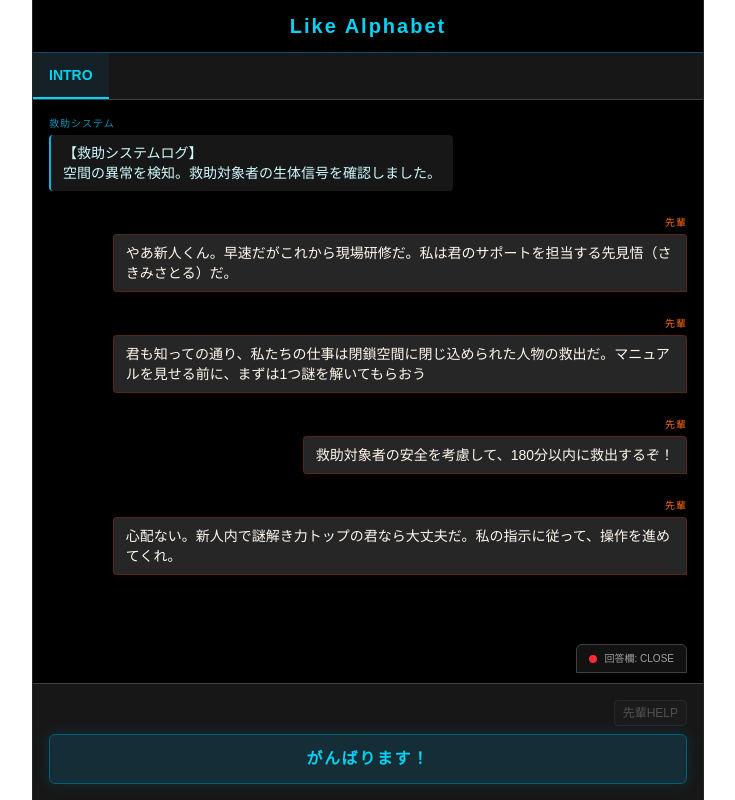
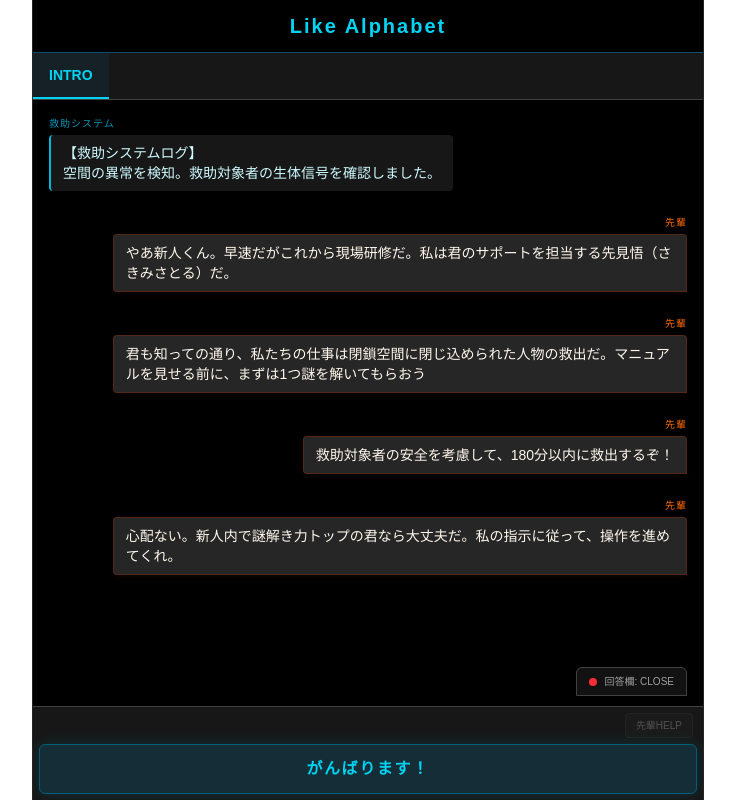
Before and after one commit to sasamiwin-riddle/rescue-force-riddle, a Next.js app: page / in a window 1280 px wide. Both pictures are taken after a click on the button "ゲームスタート". Shown: the whole page, without its empty margins (272-1007 px from the left). Built offline with nearby package versions, Linux system fonts and the light colour scheme.

Commit message:
style fix

```diff
--- a/app/HomeClient.tsx
+++ b/app/HomeClient.tsx
@@ -402,7 +402,7 @@ export default function Home() {
       <div className="flex-1 flex flex-col w-full min-h-0">
 
         {/* Riddle Image Section */}
-        {(activeTab === 'step0' || activeTab.endsWith('_1') || activeTab === 'last_2') && activeTab !== 'last_1' && (
+        {(activeTab === 'step0' || activeTab.endsWith('_1') || (activeTab === 'last_2' && !state.phase1Complete)) && activeTab !== 'last_1' && (
           <div className="p-4 bg-neutral-950 flex justify-center border-b border-neutral-800 shrink-0">
             <div className="w-full max-w-sm aspect-video bg-neutral-800 rounded flex items-center justify-center relative overflow-hidden">
               <ImageViewer step={activeTab} onImageClick={setExpandedImage} />
@@ -657,7 +657,7 @@ export default function Home() {
 
         {/* Input / Action Area */}
         {activeTab !== 'manual' && activeTab !== 'situation_review' && (
-          <div className={`bg-neutral-900 border-t border-neutral-700 p-4 shrink-0 transition-all duration-300 relative ${isInputCollapsed ? 'h-[60px]' : ''}`}>
+          <div className={`bg-neutral-900 border-t border-neutral-700 p-1.5 shrink-0 transition-all duration-300 relative ${isInputCollapsed ? 'h-[36px]' : ''}`}>
             {/* Collapse Toggle Button */}
             {!state.isCleared && (
               <button
@@ -671,11 +671,25 @@ export default function Home() {
 
             {!state.isCleared && !isInputCollapsed && (
               <>
-                <div className="flex justify-end items-end mb-2">
+                <div className="flex items-center gap-2 px-1 mb-1.5">
+                  {activeTab === 'last_2' && (
+                    <button
+                      onClick={() => {
+                        if (!unlockedTabs.includes('situation_review')) {
+                          setUnlockedTabs(prev => [...prev, 'situation_review']);
+                        }
+                        setActiveTab('situation_review');
+                      }}
+                      className="text-[10px] bg-cyan-900/40 border border-cyan-800 text-cyan-300 px-3 py-1 rounded-full hover:bg-cyan-800 transition-all flex items-center gap-1.5 font-sans"
+                    >
+                      <span className="w-1 h-1 bg-cyan-400 rounded-full animate-pulse"></span>
+                      状況整理
+                    </button>
+                  )}
                   <button
                     onClick={handleHelp}
                     disabled={!HINTS[activeTab] || HINTS[activeTab].length === 0 || (activeTab === 'last_2' && state.phase1Complete)}
-                    className="text-xs bg-neutral-800 border border-neutral-600 text-neutral-300 px-2 py-1 rounded hover:bg-neutral-700 disabled:opacity-30 disabled:cursor-not-allowed"
+                    className="text-[10px] bg-neutral-800 border border-neutral-700 text-neutral-300 px-2.5 py-1 rounded hover:bg-neutral-700 disabled:opacity-30 disabled:cursor-not-allowed transition-colors ml-auto"
                   >
                     先輩HELP
                   </button>
@@ -838,21 +852,7 @@ export default function Home() {
 
                 {/* Last Step 2: 謎解き -> 自由入力 */}
                 {activeTab === 'last_2' && (
-                  <div className="flex flex-col gap-3">
-                    <div className="flex justify-end">
-                      <button
-                        onClick={() => {
-                          if (!unlockedTabs.includes('situation_review')) {
-                            setUnlockedTabs(prev => [...prev, 'situation_review']);
-                          }
-                          setActiveTab('situation_review');
-                        }}
-                        className="text-[10px] bg-cyan-900/40 border border-cyan-800 text-cyan-300 px-3 py-1.5 rounded-full hover:bg-cyan-800 transition-all flex items-center gap-1.5 shadow-[0_0_10px_rgba(8,145,178,0.2)] font-sans"
-                      >
-                        <span className="w-1.5 h-1.5 bg-cyan-400 rounded-full animate-pulse"></span>
-                        状況整理を行う
-                      </button>
-                    </div>
+                  <div className="flex flex-col gap-1.5">
                     {!state.phase1Complete ? (
                       <InputField onSubmit={handleRiddleSubmit} placeholder="イラストの詳細名は何？" />
                     ) : (
```
